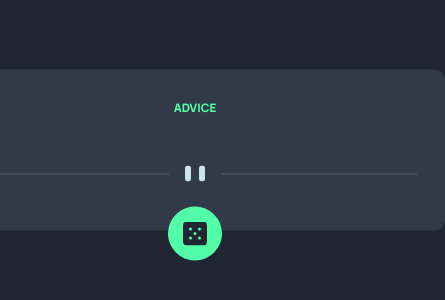
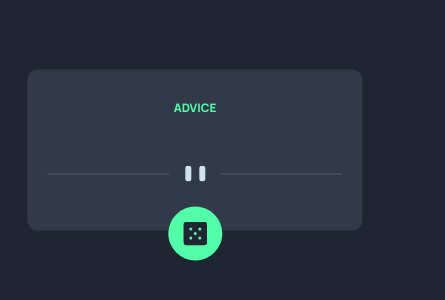
Before and after one commit to vilandra-coder/Advice-generator, a plain HTML site: page index.html in a window 390 px wide. Shown: the part 272-572 px from the top of the page, 445 px wide, since content can reach past the window. Drawn offline with Linux system fonts and the light colour scheme.

Commit message:
second commit

```diff
--- a/index.html
+++ b/index.html
@@ -18,10 +18,8 @@
   <p></p>
 
 <div class="divide">
-  <div class="line"></div>
-  <svg width="444" height="16" xmlns="http://www.w3.org/2000/svg"><g fill="none" fill-rule="evenodd"><path fill="#4F5D74" d="M0 8h196v1H0zM248 8h196v1H248z"/><g transform="translate(212)" fill="#CEE3E9"><rect width="6" height="16" rx="3"/><rect x="14" width="6" height="16" rx="3"/></g></g></svg>
-  <div class="line"></div>
-
+  <img src="images/pattern-divider-desktop.svg" alt="" class="desktop">
+  <img src="images/pattern-divider-mobile.svg" alt="" class="mobile">
 </div>
   <button class="btn"><img src="images/icon-dice.svg" alt="" class="btn-img"></button>
 </div>
--- a/style.css
+++ b/style.css
@@ -9,6 +9,7 @@ html{
 }
 body{
     background-color: hsl(218, 23%, 16%);
+    /* padding: 0 10rem; */
 }
 .container{
     background-color: hsl(217, 19%, 24%);
@@ -23,7 +24,7 @@ body{
     row-gap: 2.5rem;
     align-items: center;
     text-align: center;
-    max-width: 50rem;
+    width: 60%;
 }
 h3{
     color: hsl(150, 100%, 66%);
@@ -34,12 +35,13 @@ p{
     color: #fff;
 }
 .divide{
-    display: flex;
-    align-items: center;
+
 }
-.line{
-    border-bottom: 1px solid hsl(217, 19%, 38%);
+.mobile{
+    display: none;
 }
+
+
 .btn{
     margin-bottom: -6rem;
     display: flex;
@@ -55,3 +57,22 @@ p{
     box-shadow: 1px 1px 20px 7px hsla(150, 100%, 66%, 0.351);
 
 }
+
+  @media (max-width:840px) and (min-width:320px) {
+    .mobile{
+        display: block;
+    }
+    .desktop{
+        display: none;
+    }
+    .container{
+        width: 86%;
+    }
+
+
+}
+@media (max-width:300px){
+.mobile, .desktop{
+    display: none;
+}
+}
```
